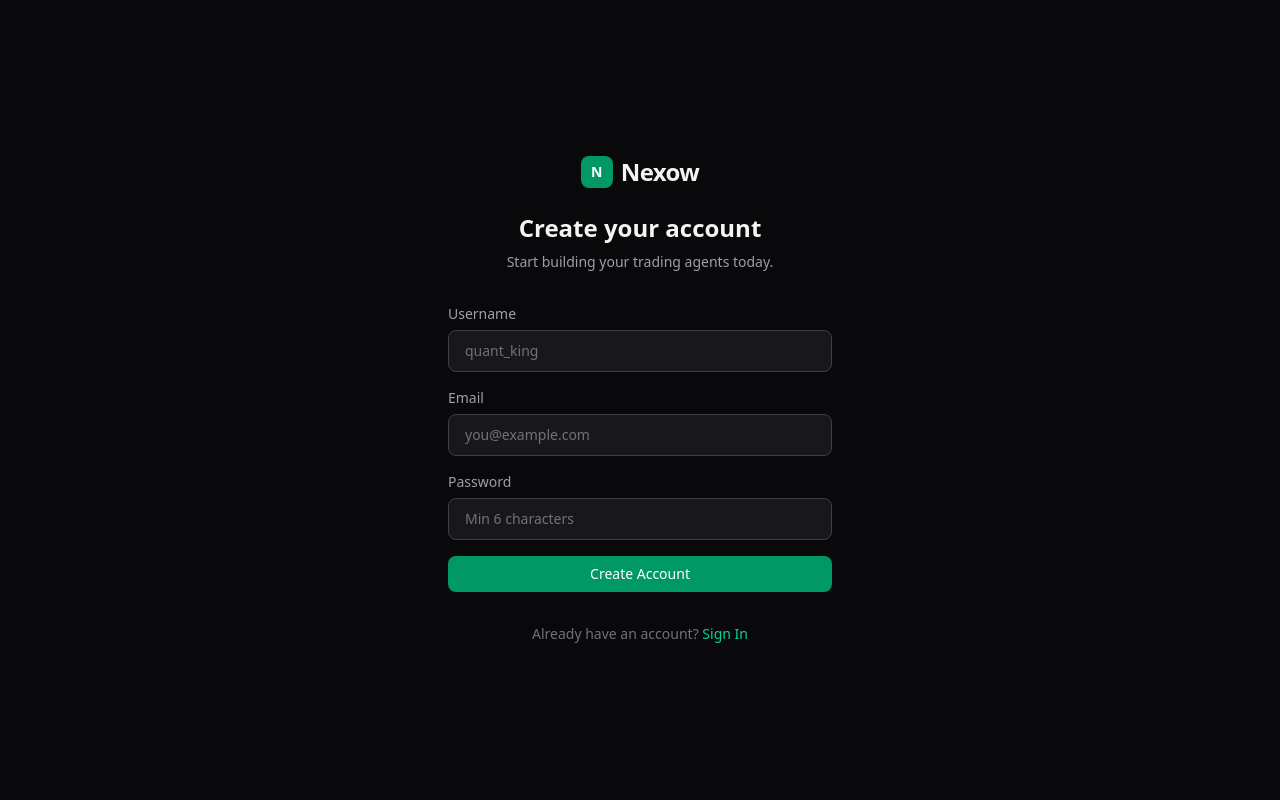
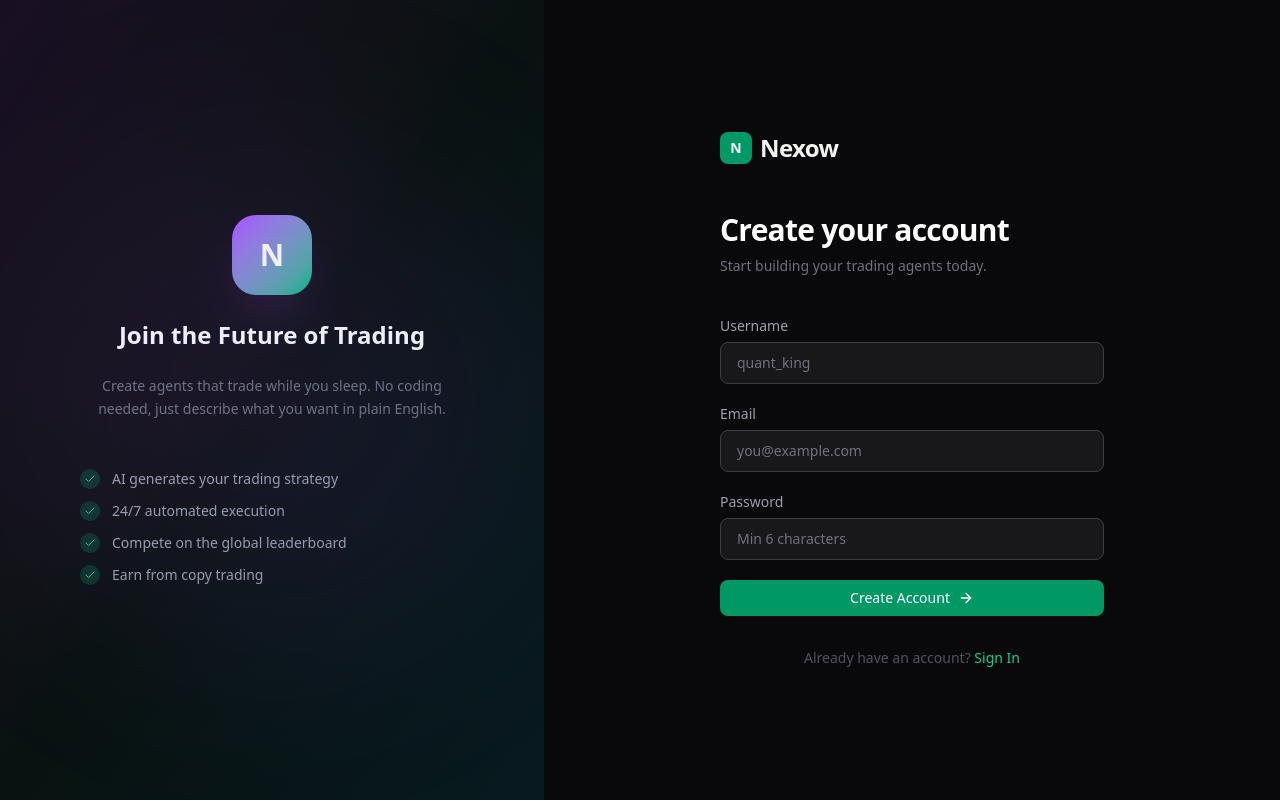
Before and after one commit to nexow-ai/nexow.ai, a Next.js app in the folder frontend/: page /signup in a window 1280 px wide. Built offline with nearby package versions, Linux system fonts and the light colour scheme.

Commit message:
🔐 Revamp authentication UI/UX
- Redesign login page with improved layout
- Enhance signup page with better form validation
- Add password strength indicators
- Improve error messaging and user feedback

```diff
--- a/frontend/src/app/(auth)/login/page.tsx
+++ b/frontend/src/app/(auth)/login/page.tsx
@@ -4,6 +4,7 @@ import { Button } from "@/components/ui/button";
 import { Input } from "@/components/ui/input";
 import { Logo } from "@/components/layout/logo";
 import { createClient } from "@/lib/supabase/client";
+import { ArrowRight } from "lucide-react";
 import Link from "next/link";
 import { useRouter } from "next/navigation";
 import { useState } from "react";
@@ -21,10 +22,7 @@ export default function LoginPage() {
     setLoading(true);
 
     const supabase = createClient();
-    const { error } = await supabase.auth.signInWithPassword({
-      email,
-      password,
-    });
+    const { error } = await supabase.auth.signInWithPassword({ email, password });
 
     if (error) {
       setError(error.message);
@@ -32,24 +30,23 @@ export default function LoginPage() {
       return;
     }
 
-    router.push("/");
+    router.push("/dashboard");
     router.refresh();
   }
 
   return (
-    <div className="flex min-h-screen items-center justify-center bg-zinc-950 px-4">
-      <div className="w-full max-w-sm space-y-8">
-        <div className="text-center">
-          <div className="mb-6 flex justify-center">
-            <Logo size="lg" />
-          </div>
-          <h1 className="text-2xl font-bold text-zinc-100">Welcome back</h1>
-          <p className="mt-2 text-sm text-zinc-400">
+    <div className="flex min-h-screen">
+      {/* Left side — form */}
+      <div className="flex flex-1 flex-col justify-center px-8 sm:px-16 lg:px-24">
+        <div className="mx-auto w-full max-w-sm">
+          <Logo size="lg" className="mb-12" />
+
+          <h1 className="text-3xl font-bold tracking-tight text-white">Welcome back</h1>
+          <p className="mt-2 text-sm text-zinc-500">
             Sign in to manage your trading agents.
           </p>
-        </div>
 
-        <form onSubmit={handleLogin} className="space-y-4">
+          <form onSubmit={handleLogin} className="mt-10 space-y-5">
             <Input
               id="email"
               label="Email"
@@ -69,25 +66,58 @@ export default function LoginPage() {
               required
             />
 
-          {error && (
-            <p className="text-sm text-red-400">{error}</p>
-          )}
+            {error && <p className="text-sm text-red-400">{error}</p>}
 
             <Button type="submit" className="w-full" loading={loading}>
               Sign In
+              <ArrowRight className="h-4 w-4" />
             </Button>
           </form>
 
-        <p className="text-center text-sm text-zinc-500">
+          <p className="mt-8 text-center text-sm text-zinc-600">
             Don&apos;t have an account?{" "}
-          <Link
-            href="/signup"
-            className="text-emerald-400 hover:text-emerald-300"
-          >
-            Sign Up
+            <Link href="/signup" className="font-medium text-emerald-400 transition-colors hover:text-emerald-300">
+              Create one
             </Link>
           </p>
         </div>
       </div>
+
+      {/* Right side — visual */}
+      <div className="relative hidden flex-1 overflow-hidden lg:block">
+        <div className="absolute inset-0 bg-gradient-to-br from-emerald-500/10 via-cyan-500/5 to-purple-500/10" />
+        <div className="absolute left-1/2 top-1/2 h-[500px] w-[500px] -translate-x-1/2 -translate-y-1/2 rounded-full bg-emerald-500/8 blur-[100px]" />
+
+        <div className="flex h-full flex-col items-center justify-center px-12">
+          <div className="space-y-6 text-center">
+            <div className="mx-auto flex h-20 w-20 items-center justify-center rounded-3xl bg-gradient-to-br from-emerald-500 to-cyan-500 text-3xl font-bold text-white shadow-2xl shadow-emerald-500/20">
+              N
+            </div>
+            <h2 className="text-2xl font-bold text-white">Trade Smarter, Not Harder</h2>
+            <p className="max-w-sm text-sm leading-relaxed text-zinc-500">
+              AI-powered trading agents that work 24/7. Build strategies in plain English, compete globally, and earn through social trading.
+            </p>
+
+            {/* Social proof */}
+            <div className="mt-8 flex items-center justify-center gap-6 pt-4">
+              <div className="text-center">
+                <p className="text-2xl font-bold text-white">24/7</p>
+                <p className="text-[11px] uppercase tracking-wider text-zinc-600">Uptime</p>
+              </div>
+              <div className="h-8 w-px bg-zinc-800" />
+              <div className="text-center">
+                <p className="text-2xl font-bold text-white">8+</p>
+                <p className="text-[11px] uppercase tracking-wider text-zinc-600">Instruments</p>
+              </div>
+              <div className="h-8 w-px bg-zinc-800" />
+              <div className="text-center">
+                <p className="text-2xl font-bold text-white">AI</p>
+                <p className="text-[11px] uppercase tracking-wider text-zinc-600">Powered</p>
+              </div>
+            </div>
+          </div>
+        </div>
+      </div>
+    </div>
   );
 }
--- a/frontend/src/app/(auth)/signup/page.tsx
+++ b/frontend/src/app/(auth)/signup/page.tsx
@@ -4,9 +4,10 @@ import { Button } from "@/components/ui/button";
 import { Input } from "@/components/ui/input";
 import { Logo } from "@/components/layout/logo";
 import { createClient } from "@/lib/supabase/client";
+import { ArrowRight, Check, X } from "lucide-react";
 import Link from "next/link";
 import { useRouter } from "next/navigation";
-import { useState } from "react";
+import { useCallback, useEffect, useState } from "react";
 
 export default function SignupPage() {
   const router = useRouter();
@@ -15,9 +16,27 @@ export default function SignupPage() {
   const [password, setPassword] = useState("");
   const [error, setError] = useState("");
   const [loading, setLoading] = useState(false);
+  const [usernameStatus, setUsernameStatus] = useState<"idle" | "checking" | "available" | "taken">("idle");
+
+  const checkUsername = useCallback(async (value: string) => {
+    const trimmed = value.trim().toLowerCase();
+    if (trimmed.length < 3) { setUsernameStatus("idle"); return; }
+
+    setUsernameStatus("checking");
+    const supabase = createClient();
+    const { data, error } = await (supabase.rpc as Function)("check_username_available", { desired_username: trimmed });
+    if (error) { setUsernameStatus("idle"); return; }
+    setUsernameStatus(data ? "available" : "taken");
+  }, []);
+
+  useEffect(() => {
+    const timeout = setTimeout(() => checkUsername(username), 400);
+    return () => clearTimeout(timeout);
+  }, [username, checkUsername]);
 
   async function handleSignup(e: React.FormEvent) {
     e.preventDefault();
+    if (usernameStatus === "taken") return;
     setError("");
     setLoading(true);
 
@@ -25,38 +44,57 @@ export default function SignupPage() {
     const { error } = await supabase.auth.signUp({
       email,
       password,
-      options: {
-        data: {
-          username,
-          display_name: username,
-        },
-      },
+      options: { data: { username: username.trim().toLowerCase(), display_name: username.trim() } },
     });
 
-    if (error) {
-      setError(error.message);
-      setLoading(false);
-      return;
-    }
-
-    router.push("/");
+    if (error) { setError(error.message); setLoading(false); return; }
+    router.push("/dashboard");
     router.refresh();
   }
 
   return (
-    <div className="flex min-h-screen items-center justify-center bg-zinc-950 px-4">
-      <div className="w-full max-w-sm space-y-8">
-        <div className="text-center">
-          <div className="mb-6 flex justify-center">
-            <Logo size="lg" />
+    <div className="flex min-h-screen">
+      {/* Left side — visual */}
+      <div className="relative hidden flex-1 overflow-hidden lg:block">
+        <div className="absolute inset-0 bg-gradient-to-br from-purple-500/10 via-emerald-500/5 to-cyan-500/10" />
+        <div className="absolute left-1/2 top-1/2 h-[500px] w-[500px] -translate-x-1/2 -translate-y-1/2 rounded-full bg-purple-500/8 blur-[100px]" />
+
+        <div className="flex h-full flex-col items-center justify-center px-12">
+          <div className="space-y-6 text-center">
+            <div className="mx-auto flex h-20 w-20 items-center justify-center rounded-3xl bg-gradient-to-br from-purple-500 to-emerald-500 text-3xl font-bold text-white shadow-2xl shadow-purple-500/20">
+              N
             </div>
-          <h1 className="text-2xl font-bold text-zinc-100">Create your account</h1>
-          <p className="mt-2 text-sm text-zinc-400">
+            <h2 className="text-2xl font-bold text-white">Join the Future of Trading</h2>
+            <p className="max-w-sm text-sm leading-relaxed text-zinc-500">
+              Create agents that trade while you sleep. No coding needed, just describe what you want in plain English.
+            </p>
+
+            <div className="space-y-3 pt-6 text-left">
+              {["AI generates your trading strategy", "24/7 automated execution", "Compete on the global leaderboard", "Earn from copy trading"].map((item) => (
+                <div key={item} className="flex items-center gap-3">
+                  <div className="flex h-5 w-5 items-center justify-center rounded-full bg-emerald-500/20">
+                    <Check className="h-3 w-3 text-emerald-400" />
+                  </div>
+                  <span className="text-sm text-zinc-400">{item}</span>
+                </div>
+              ))}
+            </div>
+          </div>
+        </div>
+      </div>
+
+      {/* Right side — form */}
+      <div className="flex flex-1 flex-col justify-center px-8 sm:px-16 lg:px-24">
+        <div className="mx-auto w-full max-w-sm">
+          <Logo size="lg" className="mb-12" />
+
+          <h1 className="text-3xl font-bold tracking-tight text-white">Create your account</h1>
+          <p className="mt-2 text-sm text-zinc-500">
             Start building your trading agents today.
           </p>
-        </div>
 
-        <form onSubmit={handleSignup} className="space-y-4">
+          <form onSubmit={handleSignup} className="mt-10 space-y-5">
+            <div>
               <Input
                 id="username"
                 label="Username"
@@ -64,8 +102,23 @@ export default function SignupPage() {
                 placeholder="quant_king"
                 value={username}
                 onChange={(e) => setUsername(e.target.value)}
+                error={usernameStatus === "taken" ? "Username is already taken" : undefined}
                 required
+                minLength={3}
               />
+              {username.length >= 3 && usernameStatus !== "idle" && (
+                <div className="mt-2 flex items-center gap-1.5 text-xs">
+                  {usernameStatus === "checking" && <span className="text-zinc-500">Checking...</span>}
+                  {usernameStatus === "available" && (
+                    <><Check className="h-3.5 w-3.5 text-emerald-400" /><span className="text-emerald-400">Available</span></>
+                  )}
+                  {usernameStatus === "taken" && (
+                    <><X className="h-3.5 w-3.5 text-red-400" /><span className="text-red-400">Taken</span></>
+                  )}
+                </div>
+              )}
+            </div>
+
             <Input
               id="email"
               label="Email"
@@ -86,25 +139,27 @@ export default function SignupPage() {
               required
             />
 
-          {error && (
-            <p className="text-sm text-red-400">{error}</p>
-          )}
+            {error && <p className="text-sm text-red-400">{error}</p>}
 
-          <Button type="submit" className="w-full" loading={loading}>
+            <Button
+              type="submit"
+              className="w-full"
+              loading={loading}
+              disabled={usernameStatus === "taken" || usernameStatus === "checking"}
+            >
               Create Account
+              <ArrowRight className="h-4 w-4" />
             </Button>
           </form>
 
-        <p className="text-center text-sm text-zinc-500">
+          <p className="mt-8 text-center text-sm text-zinc-600">
             Already have an account?{" "}
-          <Link
-            href="/login"
-            className="text-emerald-400 hover:text-emerald-300"
-          >
+            <Link href="/login" className="font-medium text-emerald-400 transition-colors hover:text-emerald-300">
               Sign In
             </Link>
           </p>
         </div>
       </div>
+    </div>
   );
 }
```
Lines whose indentation alone changed are shown as unchanged.
